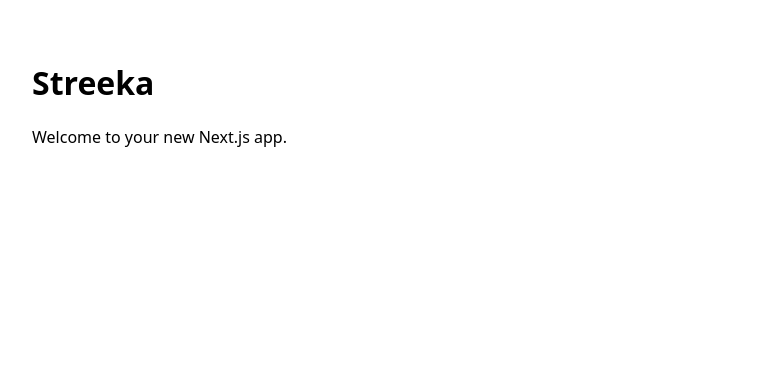
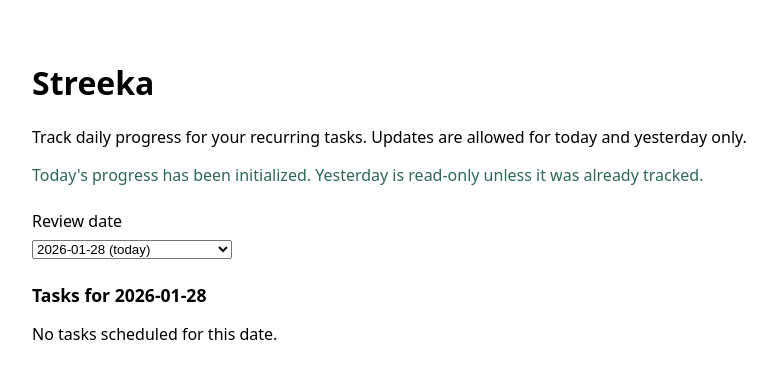
Before and after one commit to poserjs/streeka, a Next.js app: page / in a window 1280 px wide. Shown: the top 378 px of the page, without its empty margins (8-785 px from the left). Built offline with nearby package versions, Linux system fonts and the light colour scheme.

Commit message:
Add daily progress initialization and edit guard

```diff
--- a/app/page.tsx
+++ b/app/page.tsx
@@ -1,8 +1,214 @@
+"use client";
+
+import { useEffect, useMemo, useState } from "react";
+import type { Task } from "../types/task";
+import { getTasksForDate } from "../lib/recurrence";
+import type { DailyCompletions } from "../lib/storage";
+import {
+  readCompletions,
+  readLastActiveDate,
+  readTasks,
+  writeCompletions,
+  writeLastActiveDate,
+} from "../lib/storage";
+import {
+  compareDateKeys,
+  getTodayKey,
+  getYesterdayKey,
+  isEditableDate,
+} from "../lib/dates";
+
+type DailyCompletion = Record<string, number>;
+
+const buildDailyCompletion = (
+  tasks: Task[],
+  existing: DailyCompletion | undefined,
+): DailyCompletion => {
+  return Object.fromEntries(
+    tasks.map((task) => [task.id, Math.max(0, existing?.[task.id] ?? 0)]),
+  );
+};
+
 export default function HomePage() {
+  const [tasks, setTasks] = useState<Task[]>([]);
+  const [completions, setCompletions] = useState<DailyCompletions>({});
+  const [selectedDateKey, setSelectedDateKey] = useState("");
+  const [todayKey, setTodayKey] = useState("");
+  const [statusMessage, setStatusMessage] = useState("");
+
+  useEffect(() => {
+    const storedTasks = readTasks();
+    const storedCompletions = readCompletions();
+    const today = getTodayKey();
+    const yesterday = getYesterdayKey();
+    const lastActive = readLastActiveDate();
+    const tasksForToday = getTasksForDate(storedTasks, today);
+
+    let nextCompletions = storedCompletions;
+    const shouldInitializeToday =
+      !lastActive || compareDateKeys(lastActive, today) < 0;
+
+    const nextTodayCompletion = buildDailyCompletion(
+      tasksForToday,
+      storedCompletions[today],
+    );
+
+    if (shouldInitializeToday || !storedCompletions[today]) {
+      nextCompletions = {
+        ...storedCompletions,
+        [today]: nextTodayCompletion,
+      };
+      writeCompletions(nextCompletions);
+      setStatusMessage(
+        lastActive
+          ? "New day detected — today's progress has been initialized."
+          : "Today's progress has been initialized.",
+      );
+    } else if (Object.keys(nextTodayCompletion).length) {
+      nextCompletions = {
+        ...storedCompletions,
+        [today]: nextTodayCompletion,
+      };
+      writeCompletions(nextCompletions);
+      setStatusMessage("Today's progress has been refreshed.");
+    }
+
+    writeLastActiveDate(today);
+
+    setTasks(storedTasks);
+    setCompletions(nextCompletions);
+    setTodayKey(today);
+    setSelectedDateKey(today);
+
+    if (!nextCompletions[yesterday]) {
+      setStatusMessage((prev) =>
+        prev
+          ? `${prev} Yesterday is read-only unless it was already tracked.`
+          : "Yesterday is read-only unless it was already tracked.",
+      );
+    }
+  }, []);
+
+  const availableDateKeys = useMemo(() => {
+    const keys = Object.keys(completions);
+    if (todayKey && !keys.includes(todayKey)) {
+      keys.push(todayKey);
+    }
+    const yesterdayKey = todayKey ? getYesterdayKey() : "";
+    if (yesterdayKey && !keys.includes(yesterdayKey)) {
+      keys.push(yesterdayKey);
+    }
+
+    return keys.sort((left, right) => compareDateKeys(right, left));
+  }, [completions, todayKey]);
+
+  const tasksForSelectedDate = useMemo(() => {
+    if (!selectedDateKey) {
+      return [];
+    }
+    return getTasksForDate(tasks, selectedDateKey);
+  }, [selectedDateKey, tasks]);
+
+  const selectedCompletion = completions[selectedDateKey] ?? {};
+  const editable = Boolean(
+    todayKey && isEditableDate(selectedDateKey, todayKey),
+  );
+
+  const updateCompletion = (taskId: string, value: number) => {
+    if (!editable) {
+      return;
+    }
+
+    setCompletions((prev) => {
+      const current = prev[selectedDateKey] ?? {};
+      const nextForDate = {
+        ...current,
+        [taskId]: Math.max(0, value),
+      };
+      const next = {
+        ...prev,
+        [selectedDateKey]: nextForDate,
+      };
+      writeCompletions(next);
+      return next;
+    });
+  };
+
   return (
     <main style={{ padding: "2rem", fontFamily: "system-ui, sans-serif" }}>
       <h1>Streeka</h1>
-      <p>Welcome to your new Next.js app.</p>
+      <p>
+        Track daily progress for your recurring tasks. Updates are allowed for
+        today and yesterday only.
+      </p>
+      {statusMessage ? (
+        <p style={{ color: "#2d6a4f" }}>{statusMessage}</p>
+      ) : null}
+      <section style={{ marginTop: "1.5rem" }}>
+        <label htmlFor="date-select" style={{ display: "block" }}>
+          Review date
+        </label>
+        <select
+          id="date-select"
+          value={selectedDateKey}
+          onChange={(event) => setSelectedDateKey(event.target.value)}
+          style={{ marginTop: "0.5rem", minWidth: "200px" }}
+        >
+          {availableDateKeys.map((dateKey) => (
+            <option key={dateKey} value={dateKey}>
+              {dateKey}
+              {dateKey === todayKey ? " (today)" : ""}
+              {todayKey && dateKey === getYesterdayKey() ? " (yesterday)" : ""}
+            </option>
+          ))}
+        </select>
+        {!editable && selectedDateKey ? (
+          <p style={{ color: "#9b2226", marginTop: "0.75rem" }}>
+            Updates are locked for dates older than yesterday.
+          </p>
+        ) : null}
+      </section>
+      <section style={{ marginTop: "1.5rem" }}>
+        <h2 style={{ fontSize: "1.1rem" }}>Tasks for {selectedDateKey}</h2>
+        {tasksForSelectedDate.length === 0 ? (
+          <p>No tasks scheduled for this date.</p>
+        ) : (
+          <ul style={{ listStyle: "none", padding: 0 }}>
+            {tasksForSelectedDate.map((task) => (
+              <li
+                key={task.id}
+                style={{
+                  display: "flex",
+                  alignItems: "center",
+                  gap: "0.75rem",
+                  padding: "0.5rem 0",
+                  borderBottom: "1px solid #e0e0e0",
+                }}
+              >
+                <div style={{ flex: 1 }}>
+                  <strong>{task.title}</strong>
+                  <div style={{ fontSize: "0.85rem", color: "#6c757d" }}>
+                    Schedule: {task.schedule.type}
+                  </div>
+                </div>
+                <label style={{ display: "flex", flexDirection: "column" }}>
+                  <span style={{ fontSize: "0.85rem" }}>Completions</span>
+                  <input
+                    type="number"
+                    min={0}
+                    value={selectedCompletion[task.id] ?? 0}
+                    onChange={(event) =>
+                      updateCompletion(task.id, Number(event.target.value))
+                    }
+                    disabled={!editable}
+                    style={{ width: "90px" }}
+                  />
+                </label>
+              </li>
+            ))}
+          </ul>
+        )}
+      </section>
     </main>
   );
 }
--- /dev/null
+++ b/lib/dates.ts
@@ -0,0 +1,59 @@
+const MS_PER_DAY = 24 * 60 * 60 * 1000;
+
+const pad = (value: number): string => value.toString().padStart(2, "0");
+
+export const formatDateKey = (date: Date): string => {
+  const year = date.getFullYear();
+  const month = pad(date.getMonth() + 1);
+  const day = pad(date.getDate());
+
+  return `${year}-${month}-${day}`;
+};
+
+export const parseDateKey = (value: string): Date | null => {
+  if (!/^\d{4}-\d{2}-\d{2}$/.test(value)) {
+    return null;
+  }
+
+  const [year, month, day] = value.split("-").map(Number);
+  const parsed = new Date(year, month - 1, day);
+  if (
+    parsed.getFullYear() !== year ||
+    parsed.getMonth() !== month - 1 ||
+    parsed.getDate() !== day
+  ) {
+    return null;
+  }
+
+  return new Date(year, month - 1, day);
+};
+
+export const compareDateKeys = (left: string, right: string): number => {
+  const leftDate = parseDateKey(left);
+  const rightDate = parseDateKey(right);
+
+  if (!leftDate || !rightDate) {
+    return 0;
+  }
+
+  return leftDate.getTime() - rightDate.getTime();
+};
+
+export const getTodayKey = (): string => formatDateKey(new Date());
+
+export const getYesterdayKey = (): string => {
+  const today = new Date();
+  return formatDateKey(new Date(today.getTime() - MS_PER_DAY));
+};
+
+export const isEditableDate = (dateKey: string, todayKey: string): boolean => {
+  const date = parseDateKey(dateKey);
+  const today = parseDateKey(todayKey);
+
+  if (!date || !today) {
+    return false;
+  }
+
+  const diff = Math.floor((today.getTime() - date.getTime()) / MS_PER_DAY);
+  return diff >= 0 && diff <= 1;
+};
--- a/lib/storage.ts
+++ b/lib/storage.ts
@@ -15,6 +15,7 @@
 
 const TASKS_STORAGE_KEY = "streeka.tasks";
 const COMPLETIONS_STORAGE_KEY = "streeka.completions";
+const LAST_ACTIVE_DATE_KEY = "streeka.lastActiveDate";
 
 const CURRENT_TASKS_VERSION = 1;
 const CURRENT_COMPLETIONS_VERSION = 1;
@@ -209,3 +210,26 @@
 
   storage.setItem(COMPLETIONS_STORAGE_KEY, JSON.stringify(payload));
 };
+
+export const readLastActiveDate = (): string | null => {
+  const storage = getStorage();
+  if (!storage) {
+    return null;
+  }
+
+  const value = storage.getItem(LAST_ACTIVE_DATE_KEY);
+  if (!value) {
+    return null;
+  }
+
+  return value;
+};
+
+export const writeLastActiveDate = (dateKey: string): void => {
+  const storage = getStorage();
+  if (!storage) {
+    return;
+  }
+
+  storage.setItem(LAST_ACTIVE_DATE_KEY, dateKey);
+};
```
